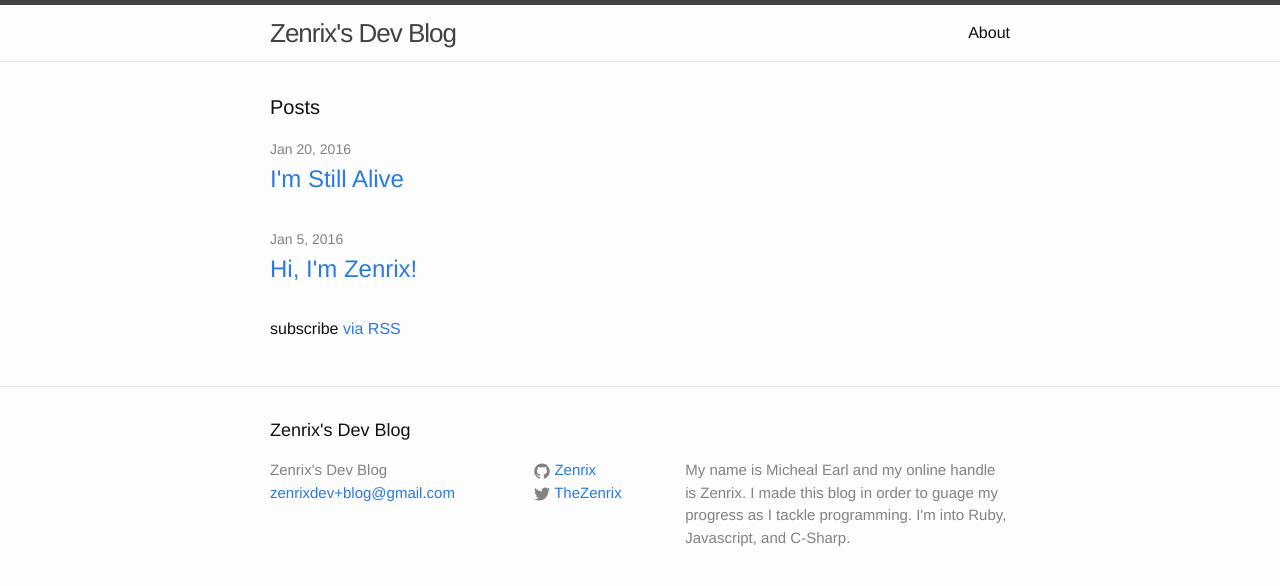
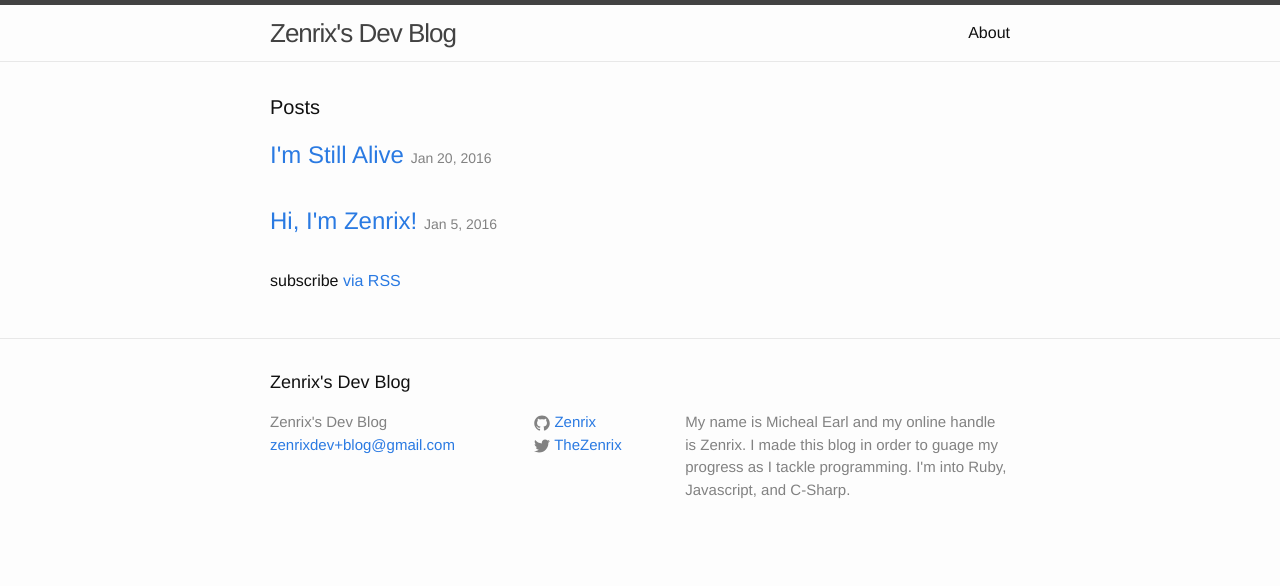
Before and after one commit to micheal-earl/mikes-program-blog, a Jekyll site: the page built from index.html, in a window 1280 px wide. Shown: the top 586 px of the page. Built offline with Jekyll 4.4.1, drawn with Linux system fonts in a browser that asks for light colours.

Commit message:
Changed styling around the date by post titles

```diff
--- a/_config.yml
+++ b/_config.yml
@@ -18,5 +18,5 @@
 github_username:  Zenrix
 
 # Build settings
-highlighter: pygments
+highlighter: rouge
 markdown: kramdown
--- a/_sass/_layout.scss
+++ b/_sass/_layout.scss
@@ -185,12 +185,13 @@
 }
 
 .post-meta {
+    display: inline-block; /* There is some stuff going on here I don't fully understand */
     font-size: $small-font-size;
     color: $grey-color;
 }
 
 .post-link {
-    display: block;
+    display: inline;
     font-size: 24px;
 }
 
--- a/index.html
+++ b/index.html
@@ -9,10 +9,11 @@
   <ul class="post-list">
     {% for post in site.posts %}
       <li>
-        <span class="post-meta">{{ post.date | date: "%b %-d, %Y" }}</span>
+        <h2>
+          <a class="post-link" href="{{ post.url | prepend: site.baseurl }}">
+            {{ post.title }}</a>
+            <span class="post-meta">{{ post.date | date: "%b %-d, %Y" }}</span>
 
-        <h2>
-          <a class="post-link" href="{{ post.url | prepend: site.baseurl }}">{{ post.title }}</a>
         </h2>
       </li>
     {% endfor %}
```
